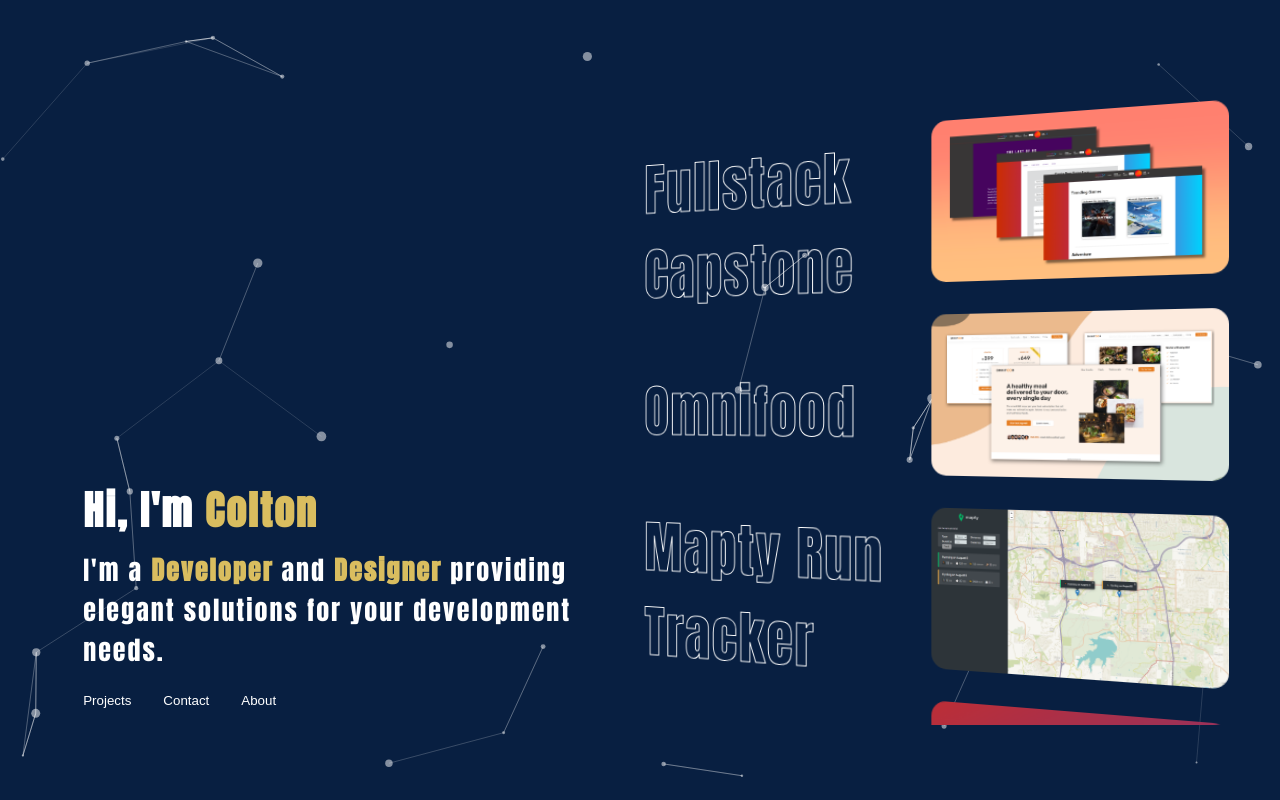
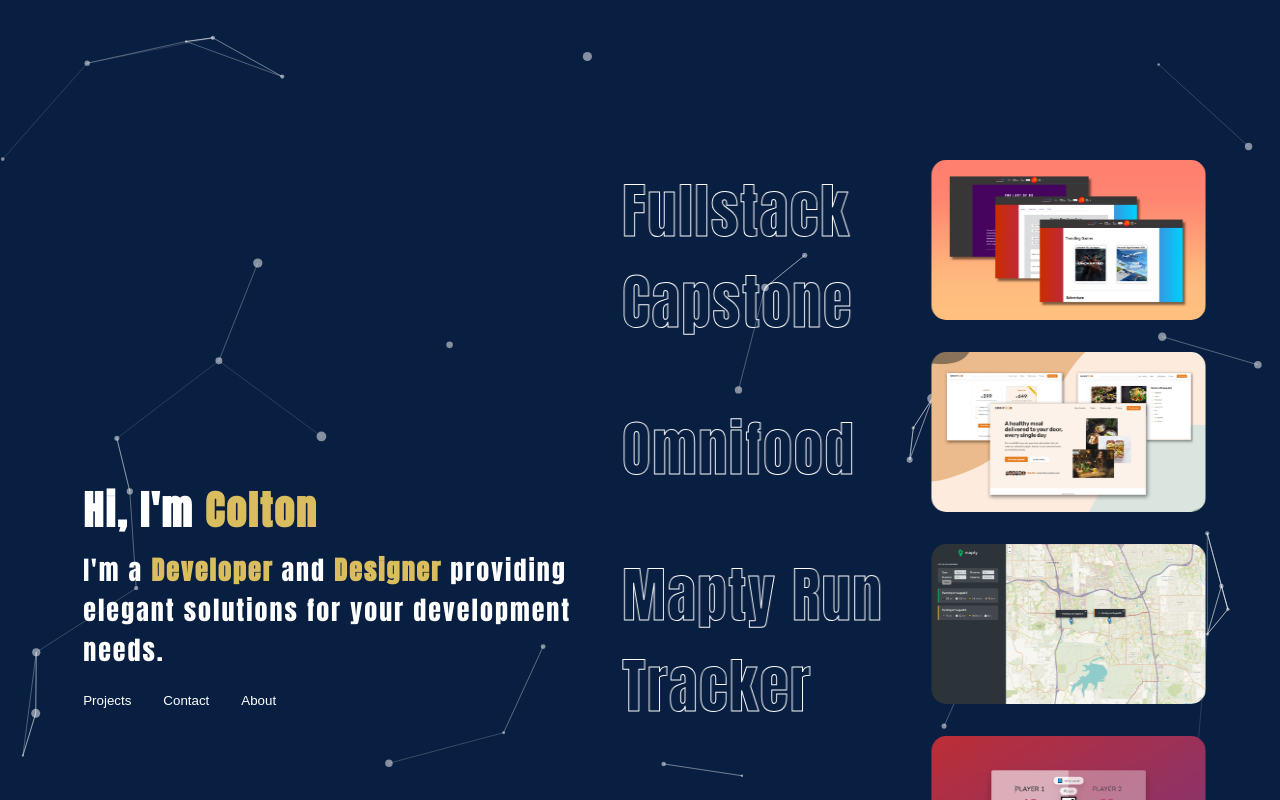
Before and after one commit to Cskiera142/Portfolio_3.0, a React (Create React App) app: page / in a window 1280 px wide. Both pictures are taken after a click on the button "Projects". Built offline with nearby package versions, Linux system fonts and the light colour scheme; a web font is replaced by a local one.

Commit message:
fixed project menu for 1080scr

```diff
--- a/src/App.js
+++ b/src/App.js
@@ -19,7 +19,7 @@
         </div>
 
         <div id="right">
-          <div> {module === "projects" && <Projects />}</div>
+          <div id="project-div"> {module === "projects" && <Projects />}</div>
           <div> {module === "contact" && <Contact />}</div>
           <div> {module === "about" && <AboutMe />}</div>
         </div>
--- a/src/components/projects/Projects.css
+++ b/src/components/projects/Projects.css
@@ -5,13 +5,13 @@
   overflow-y: auto;
   padding: 3rem 2rem 0 0rem;
   z-index: 1;
-  perspective: 1000px;
-  height: 650px;
+  height: 1000px;
+  padding-top: 20rem;
   font-family: "Anton";
 }
 
 #project-container.initial {
-  transform: translateX(200%);
+  transform: translateX(100%);
 }
 
 #project-container.loaded {
--- a/src/index.css
+++ b/src/index.css
@@ -62,3 +62,8 @@
   justify-content: end;
   margin-right: 2rem;
 }
+
+#project-div {
+  position: absolute;
+  top: -20%;
+}
```
